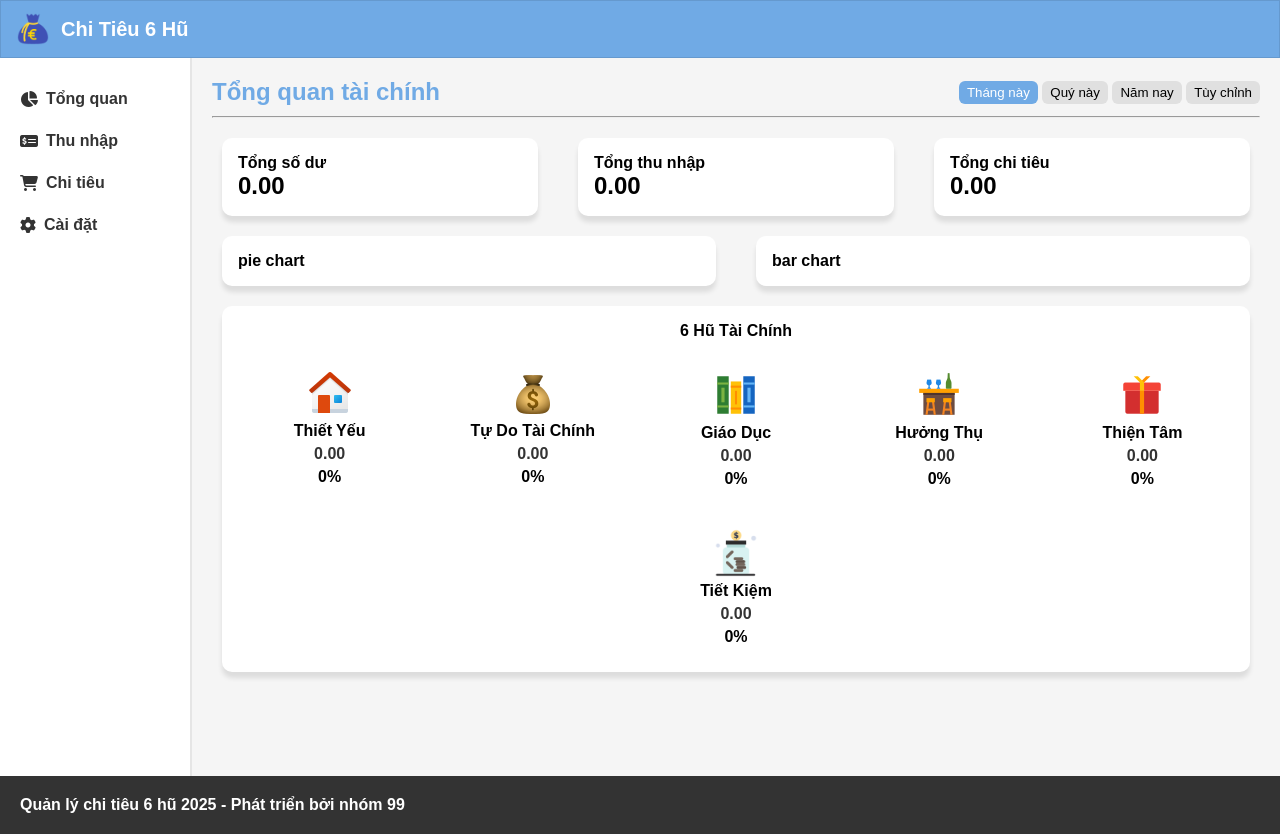
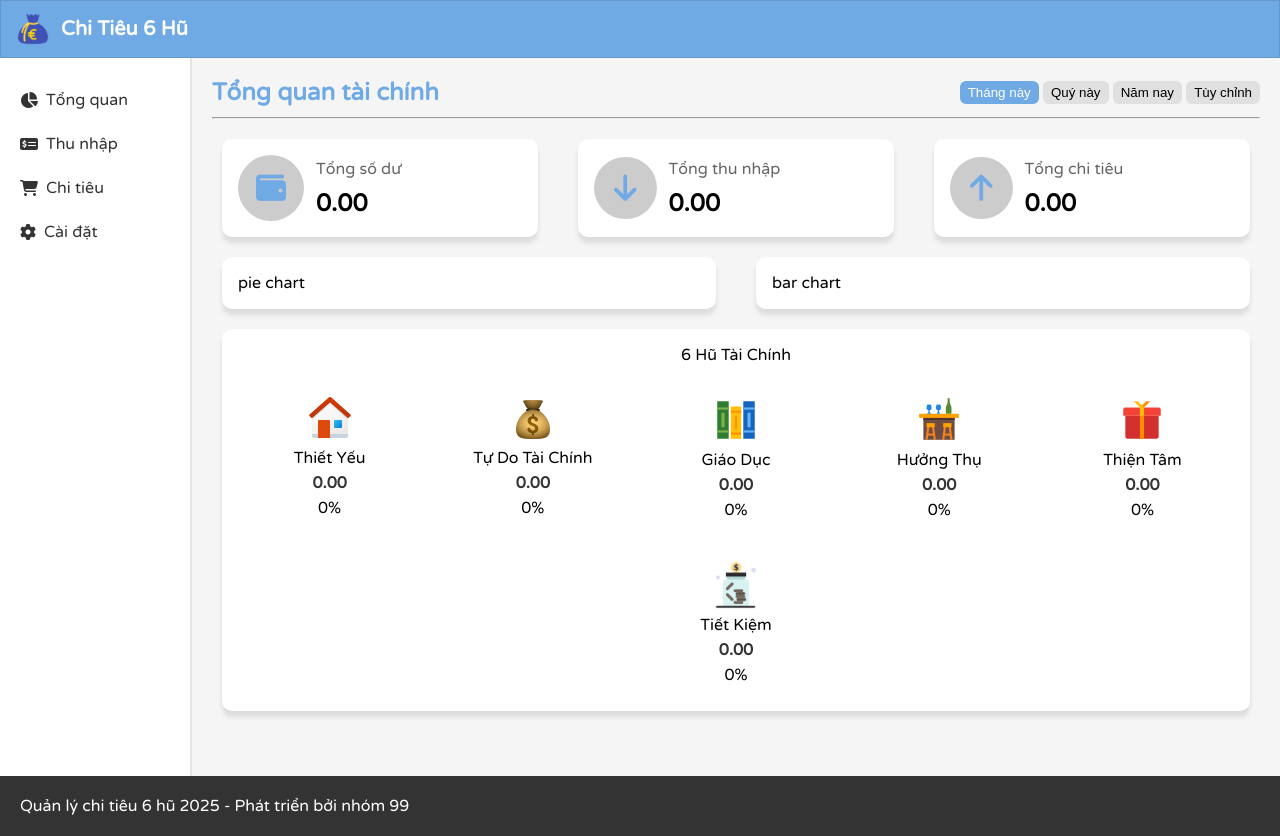
Before and after one commit to githubcuaan/QuanLyTaiChinh_KTPM_Nhom99, a PHP site: page / in a window 1280 px wide. Run offline with PHP 8.4, Linux system fonts and the light colour scheme.

Commit message:
chang the font-text, do some css of sumary section

```diff
--- a/expense_tracker/css/style.css
+++ b/expense_tracker/css/style.css
@@ -6,8 +6,8 @@
 }
 
 body {
-  font-family: Arial, Helvetica, sans-serif;
-  font-weight: 550;
+  font-family: 'Varela Round', sans-serif;
+  /* font-weight: 550; */
 }
 
 header {
--- a/expense_tracker/css/sumaryStyle.css
+++ b/expense_tracker/css/sumaryStyle.css
@@ -52,6 +52,37 @@ section {
     gap: 20px;
 }
 
+.card {
+    display: flex;
+    align-items: center;
+    width: fit-content;
+}
+
+.icon-circle {
+    background-color: #ccc;
+    padding: 16px 20px;
+    border-radius: 50%;
+    margin-right: 12px;
+    display: flex;
+    align-items: center;
+    justify-content: center;
+}
+
+.icon-circle i {
+    color: #70aae5;
+    font-size: 30px;
+}
+
+.collum-ctn {
+    display: flex;
+    flex-direction: column;
+    gap: 10px;
+}
+
+.collum-ctn p {
+    color: #656565;
+}
+
 .jars {
     justify-content: space-around;
     flex-wrap: wrap;
--- a/expense_tracker/index.html
+++ b/expense_tracker/index.html
@@ -9,6 +9,10 @@
     <link rel="stylesheet" href="./css/sumaryStyle.css">
     <link rel="stylesheet" href="https://cdnjs.cloudflare.com/ajax/libs/font-awesome/6.5.0/css/all.min.css">
     <link rel="icon" href="./assets/icon/icons8-money-bag-50.png" />
+
+    <!-- font add -->
+    <link href="https://fonts.googleapis.com/css2?family=Varela+Round&display=swap" rel="stylesheet">
+
   </head>
   <body>
     <!-- header -->
@@ -52,16 +56,31 @@
           <!-- tổng quan -->
           <div class="total container">
             <div class="card content">
+              <div class="icon-circle" style="padding: 18px;">
+                <i class="fa-solid fa-wallet"></i>
+              </div>
+              <div class="collum-ctn">
                 <p>Tổng số dư</p>
                 <h2>0.00</h2>
               </div>
+            </div>
             <div class="card content">
+              <div class="icon-circle">
+                <i class="fa-solid fa-arrow-down"></i>
+              </div>
+              <div class="collum-ctn">
                 <p>Tổng thu nhập</p>
                 <h2>0.00</h2>
               </div>
+            </div>
             <div class="card content">
+              <div class="icon-circle">
+                <i class="fa-solid fa-arrow-up"></i>
+              </div>
+              <div class="collum-ctn">
                 <p>Tổng chi tiêu</p>
                 <h2>0.00</h2>
+              </div>
             </div>
           </div>
 
```
Lines whose indentation alone changed are shown as unchanged.
